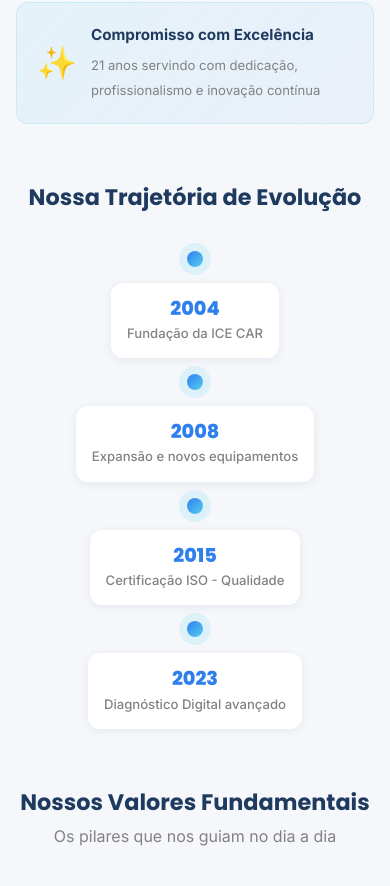
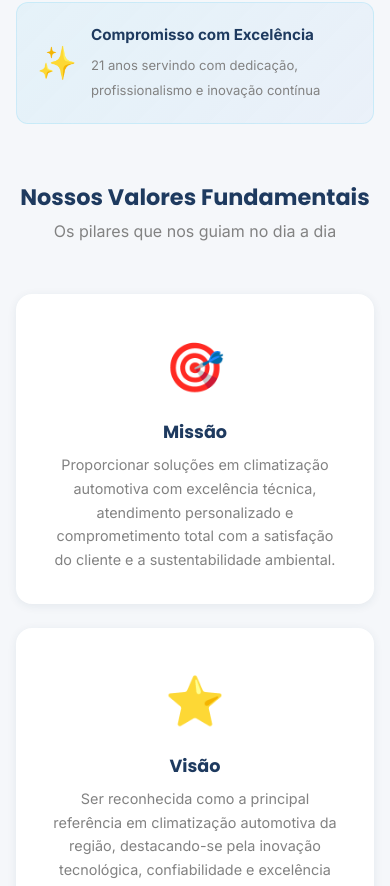
Before and after one commit to Lucas-dev98/ICE_CAR, a React (Vite) app: page / in a window 390 px wide. Shown: the part 2129-3015 px from the top of the page. Built offline with nearby package versions, Linux system fonts and the light colour scheme.

Commit message:
Feat : Forms mensage from whatsapp, with full information registred

```diff
--- a/src/components/Contato.css
+++ b/src/components/Contato.css
@@ -61,6 +61,17 @@
   font-size: 0.88rem;
   color: #4F4F4F;
   line-height: 1.55;
+}
+
+.map-container {
+  margin: 32px 0;
+  border-radius: 14px;
+  overflow: hidden;
+  box-shadow: 0 4px 16px rgba(30, 58, 95, 0.15);
+}
+
+.map-container iframe {
+  border-radius: 14px;
 }
 
 .contato-form {
--- a/src/components/Contato.jsx
+++ b/src/components/Contato.jsx
@@ -10,9 +10,6 @@ const Contato = () => {
     servico: '',
     mensagem: '',
   });
-
-  const [loading, setLoading] = useState(false);
-  const [success, setSuccess] = useState(false);
 
   const handleChange = (e) => {
     const { name, value } = e.target;
@@ -31,7 +28,7 @@ const Contato = () => {
     }
   };
 
-  const handleSubmit = async (e) => {
+  const handleSubmit = (e) => {
     e.preventDefault();
 
     if (!formData.nome.trim() || !formData.telefone.trim()) {
@@ -39,12 +36,32 @@ const Contato = () => {
       return;
     }
 
-    setLoading(true);
+    // Criar mensagem formatada para o WhatsApp
+    let mensagem = `Olá! Gostaria de solicitar um serviço.\n\n`;
+    mensagem += `*Nome:* ${formData.nome}\n`;
+    mensagem += `*Telefone:* ${formData.telefone}\n`;
 
-    // Simular envio
-    setTimeout(() => {
-      setLoading(false);
-      setSuccess(true);
+    if (formData.email.trim()) {
+      mensagem += `*E-mail:* ${formData.email}\n`;
+    }
+
+    if (formData.veiculo.trim()) {
+      mensagem += `*Veículo:* ${formData.veiculo}\n`;
+    }
+
+    if (formData.servico) {
+      mensagem += `*Serviço:* ${formData.servico}\n`;
+    }
+
+    if (formData.mensagem.trim()) {
+      mensagem += `\n*Mensagem:*\n${formData.mensagem}\n`;
+    }
+
+    // Codificar a mensagem e redirecionar para o WhatsApp
+    const whatsappURL = `https://wa.me/5527998755751?text=${encodeURIComponent(mensagem)}`;
+    window.open(whatsappURL, '_blank');
+
+    // Limpar o formulário
     setFormData({
       nome: '',
       telefone: '',
@@ -53,9 +70,6 @@ const Contato = () => {
       servico: '',
       mensagem: '',
     });
-
-      setTimeout(() => setSuccess(false), 3000);
-    }, 1600);
   };
 
   return (
@@ -76,7 +90,7 @@ const Contato = () => {
                 <div className="contact-item-icon">📍</div>
                 <div>
                   <strong>Endereço</strong>
-                  <span>Rua Exemplo, 123 - Centro<br />Cidade — Estado, CEP 00000-000</span>
+                  <span>Av. Carlos Lindenberg, 2653 - Planalto<br />Vila Velha - ES, 29118-376</span>
                 </div>
               </div>
 
@@ -84,7 +98,7 @@ const Contato = () => {
                 <div className="contact-item-icon">☎️</div>
                 <div>
                   <strong>Telefone</strong>
-                  <span>(00) 0000-0000<br />(00) 9 0000-0000</span>
+                  <span>(27) 99875-5751</span>
                 </div>
               </div>
 
@@ -92,7 +106,7 @@ const Contato = () => {
                 <div className="contact-item-icon whatsapp-icon">💬</div>
                 <div>
                   <strong>WhatsApp</strong>
-                  <span>(00) 9 0000-0000</span>
+                  <span>(27) 99875-5751</span>
                 </div>
               </div>
 
@@ -100,12 +114,25 @@ const Contato = () => {
                 <div className="contact-item-icon">🕐</div>
                 <div>
                   <strong>Horário de Atendimento</strong>
-                  <span>Segunda a Sexta: 8h às 18h<br />Sábado: 8h às 12h</span>
+                  <span>Segunda a Sexta: 8h às 18h</span>
                 </div>
               </div>
             </div>
 
-            <a href="https://wa.me/5500000000000" className="btn btn-whatsapp" target="_blank" rel="noopener">
+            <div className="map-container">
+              <iframe
+                title="Localização ICE CAR"
+                width="100%"
+                height="300"
+                frameBorder="0"
+                src="https://www.google.com/maps/embed?pb=!1m18!1m12!1m3!1d3739.0631234567896!2d-40.28964!3d-20.34166!2m3!1f0!2f0!3f0!3m2!1i1024!2i768!4f13.1!3m3!1m2!1s0x19bdb8f5e8e8e8e9%3A0x1234567890abcdef!2sAv.%20Carlos%20Lindenberg%2C%202653%20-%20Planalto%2C%20Vila%20Velha%20-%20ES!5e0!3m2!1spt-BR!2sbr!4v1234567890123"
+                allowFullScreen=""
+                loading="lazy"
+                referrerPolicy="no-referrer-when-downgrade"
+              ></iframe>
+            </div>
+
+            <a href="https://wa.me/5527998755751" className="btn btn-whatsapp" target="_blank" rel="noopener">
               💬 Chamar no WhatsApp
             </a>
           </div>
@@ -189,10 +216,8 @@ const Contato = () => {
                 ></textarea>
               </div>
 
-              <button type="submit" className="btn btn-primary btn-full" disabled={loading}>
-                {loading && '⏳ Enviando...'}
-                {success && '✅ Mensagem Enviada!'}
-                {!loading && !success && '📧 Enviar Mensagem'}
+              <button type="submit" className="btn btn-primary btn-full">
+                📧 Enviar Mensagem via WhatsApp
               </button>
             </form>
           </div>
--- a/src/components/Footer.jsx
+++ b/src/components/Footer.jsx
@@ -46,10 +46,10 @@ const Footer = () => {
             <div className="footer-col">
               <h4>Contato</h4>
               <div className="footer-contact-list">
-                <p>📍 Rua Exemplo, 123 — Cidade/UF</p>
-                <p>☎️ (00) 0000-0000</p>
-                <p>💬 (00) 9 0000-0000</p>
-                <p>🕐 Seg–Sex: 8h–18h | Sáb: 8h–12h</p>
+                <p>📍 Av. Carlos Lindenberg, 2653 - Planalto, Vila Velha - ES, 29118-376</p>
+                <p>☎️ (27) 99875-5751</p>
+                <p>💬 (27) 99875-5751</p>
+                <p>🕐 Seg–Sex: 8h–18h</p>
               </div>
             </div>
           </div>
--- a/src/components/Header.jsx
+++ b/src/components/Header.jsx
@@ -33,7 +33,6 @@ const Header = forwardRef(function Header(props, ref) {
           </a>
 
           <ul className={`nav-links ${mobileMenuOpen ? 'nav-open' : ''}`}>
-            <li><a href="#inicio" onClick={(e) => scrollToSection(e, 'inicio')}>Início</a></li>
             <li><a href="#sobre" onClick={(e) => scrollToSection(e, 'sobre')}>Sobre</a></li>
             <li><a href="#servicos" onClick={(e) => scrollToSection(e, 'servicos')}>Serviços</a></li>
             <li><a href="#diferenciais" onClick={(e) => scrollToSection(e, 'diferenciais')}>Diferenciais</a></li>
--- a/src/components/Sobre.css
+++ b/src/components/Sobre.css
@@ -147,82 +147,6 @@
 .highlight-content span {
   font-size: 0.82rem;
   color: #828282;
-}
-
-/* ===== TIMELINE ===== */
-.sobre-timeline {
-  margin: 80px 0;
-  position: relative;
-  z-index: 2;
-}
-
-.sobre-timeline h3 {
-  text-align: center;
-  font-size: 1.8rem;
-  color: #1E3A5F;
-  margin-bottom: 60px;
-  font-weight: 700;
-}
-
-.timeline {
-  display: grid;
-  grid-template-columns: repeat(4, 1fr);
-  gap: 24px;
-}
-
-.timeline-item {
-  display: flex;
-  flex-direction: column;
-  align-items: center;
-  position: relative;
-}
-
-.timeline-dot {
-  width: 16px;
-  height: 16px;
-  background: linear-gradient(135deg, #2F80ED, #56CCF2);
-  border-radius: 50%;
-  margin-bottom: 16px;
-  box-shadow: 0 0 0 8px rgba(86, 204, 242, 0.15);
-  transition: all 0.3s ease;
-}
-
-.timeline-item:hover .timeline-dot {
-  transform: scale(1.4);
-  box-shadow: 0 0 0 12px rgba(86, 204, 242, 0.25);
-}
-
-.timeline-content {
-  display: flex;
-  flex-direction: column;
-  align-items: center;
-  text-align: center;
-  background: white;
-  padding: 16px;
-  border-radius: 12px;
-  box-shadow: 0 2px 10px rgba(30, 58, 95, 0.08);
-  transition: all 0.3s ease;
-}
-
-.timeline-item:hover .timeline-content {
-  box-shadow: 0 4px 20px rgba(30, 58, 95, 0.12);
-  transform: translateY(-4px);
-}
-
-.timeline-ano {
-  font-family: 'Poppins', sans-serif;
-  font-size: 1.2rem;
-  font-weight: 800;
-  color: #2F80ED;
-  line-height: 1;
-}
-
-.timeline-evento {
-  font-size: 0.82rem;
-  color: #828282;
-  margin-top: 6px;
-  line-height: 1.4;
-  font-weight: 500;
 }
 
 /* ===== VALORES ===== */
@@ -415,10 +339,6 @@
     gap: 48px;
   }
 
-  .timeline {
-    grid-template-columns: repeat(2, 1fr);
-  }
-
   .valores-grid {
     grid-template-columns: repeat(2, 1fr);
   }
@@ -447,19 +367,6 @@
     font-size: 3.2rem;
   }
 
-  .sobre-timeline {
-    margin: 60px 0;
-  }
-
-  .sobre-timeline h3 {
-    margin-bottom: 40px;
-    font-size: 1.4rem;
-  }
-
-  .timeline {
-    grid-template-columns: 1fr;
-    gap: 16px;
-  }
 
   .sobre-valores {
     margin: 60px 0;
--- a/src/components/Sobre.jsx
+++ b/src/components/Sobre.jsx
@@ -4,29 +4,6 @@ import { useState, useEffect, useRef } from 'react';
 const Sobre = () => {
   const [animatedNiveis, setAnimatedNiveis] = useState({});
   const competenciasRef = useRef(null);
-
-  const timeline = [
-    {
-      ano: '2004',
-      evento: 'Fundação da ICE CAR',
-      descricao: 'Iniciativa pioneira em climatização automotiva na região'
-    },
-    {
-      ano: '2008',
-      evento: 'Expansão e novos equipamentos',
-      descricao: 'Investimento em tecnologia diagnóstica de ponta'
-    },
-    {
-      ano: '2015',
-      evento: 'Certificação ISO - Qualidade',
-      descricao: 'Reconhecimento internacional de excelência operacional'
-    },
-    {
-      ano: '2023',
-      evento: 'Diagnóstico Digital avançado',
-      descricao: 'Integração de IA para diagnósticos mais precisos'
-    },
-  ];
 
   const valores = [
     {
@@ -144,22 +121,6 @@ const Sobre = () => {
           </div>
         </div>
 
-        {/* Timeline */}
-        <div className="sobre-timeline" data-animate="fade-up">
-          <h3>Nossa Trajetória de Evolução</h3>
-          <div className="timeline">
-            {timeline.map((item, idx) => (
-              <div key={idx} className="timeline-item">
-                <div className="timeline-dot"></div>
-                <div className="timeline-content">
-                  <span className="timeline-ano">{item.ano}</span>
-                  <span className="timeline-evento">{item.evento}</span>
-                </div>
-              </div>
-            ))}
-          </div>
-        </div>
-
         {/* Valores */}
         <div className="sobre-valores" data-animate="fade-up">
           <div className="section-header-inline">
```
Lines whose indentation alone changed are shown as unchanged.
